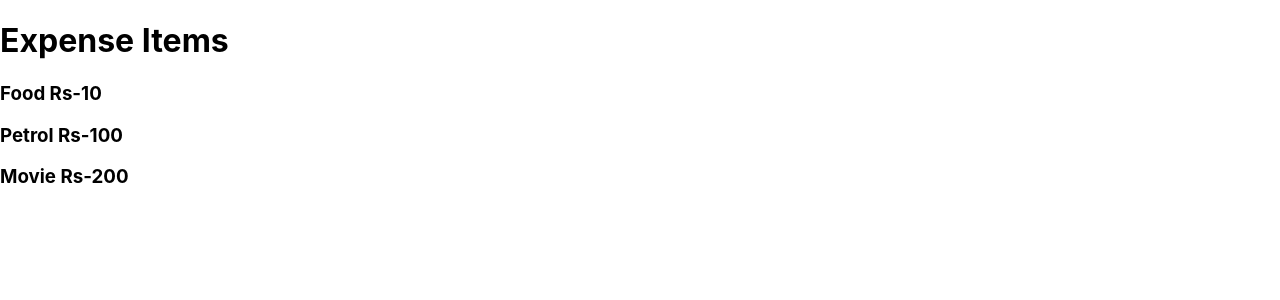
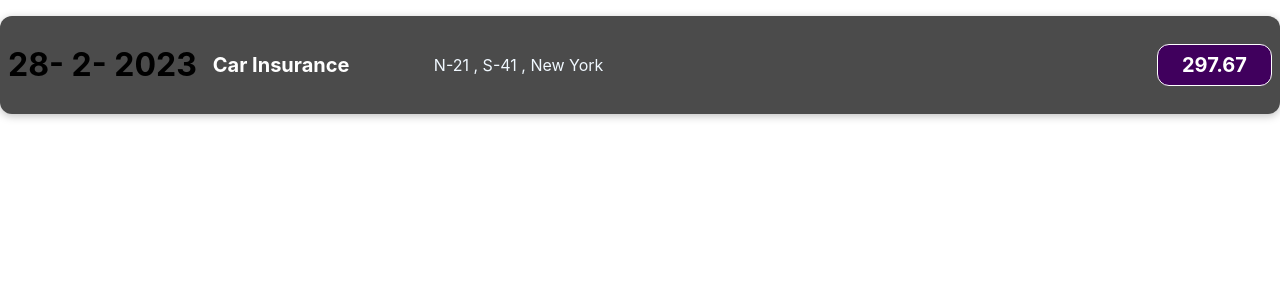
Before and after one commit to Divygupta208/React-basics, a React (Create React App) app in the folder expense-app/: page / in a window 1280 px wide. Shown: the top 300 px of the page. Built offline with nearby package versions, Linux system fonts and the light colour scheme.

Commit message:
added css and uses js

```diff
--- /dev/null
+++ b/expense-app/src/components/ExpenseItems.css
@@ -0,0 +1,61 @@
+.expense-item {
+  display: flex;
+  justify-content: space-between;
+  align-items: center;
+  box-shadow: 0 2px 8px rgba(0, 0, 0, 0.25);
+  padding: 0.5rem;
+  margin: 1rem 0;
+  border-radius: 12px;
+  background-color: #4b4b4b;
+}
+
+.expense-item__description {
+  display: flex;
+  flex-direction: column;
+  gap: 1rem;
+  align-items: flex-end;
+  flex-flow: column-reverse;
+  justify-content: flex-start;
+  flex: 1;
+}
+
+.expense-item h2 {
+  color: #3a3a3a;
+  font-size: 1rem;
+  flex: 1;
+  margin: 0 1rem;
+  color: white;
+}
+
+.expense-item__price {
+  font-size: 1rem;
+  font-weight: bold;
+  color: white;
+  background-color: #40005d;
+  border: 1px solid white;
+  padding: 0.5rem;
+  border-radius: 12px;
+}
+
+@media (min-width: 580px) {
+  .expense-item__description {
+    flex-direction: row;
+    align-items: center;
+    justify-content: flex-start;
+    flex: 1;
+  }
+
+  .expense-item__description h2 {
+    font-size: 1.25rem;
+  }
+
+  .expense-item__price {
+    font-size: 1.25rem;
+    padding: 0.5rem 1.5rem;
+  }
+}
+
+.expense-location {
+  color: aliceblue;
+  margin-right: 50%;
+}
--- a/expense-app/src/components/ExpenseItems.js
+++ b/expense-app/src/components/ExpenseItems.js
@@ -1,16 +1,25 @@
-import React from 'react'
+import React from "react";
+import "./ExpenseItems.css";
 
 function ExpenseItems() {
+  const expenseDate = new Date(2023, 2, 28);
+  const expenseTitle = "Car Insurance";
+  const expenseAmount = 297.67;
+  const expenseLocation = "N-21 , S-41 , New York";
   return (
-
-    <div>
-        <h1>Expense Items</h1>
-        <h3>Food Rs-10</h3>
-        <h3>Petrol Rs-100</h3>
-        <h3>Movie Rs-200</h3>
+    <div className="expense-item">
+      <h1>
+        {`${expenseDate.getDate()}-
+          ${expenseDate.getDay()}-
+          ${expenseDate.getFullYear()}`}
+      </h1>
+      <div className="expense-item__description">
+        <h2>{expenseTitle}</h2>
+        <div className="expense-location">{expenseLocation}</div>
+        <div className="expense-item__price">{expenseAmount}</div>
+      </div>
     </div>
-
-  )
+  );
 }
 
-export default ExpenseItems
+export default ExpenseItems;
```
